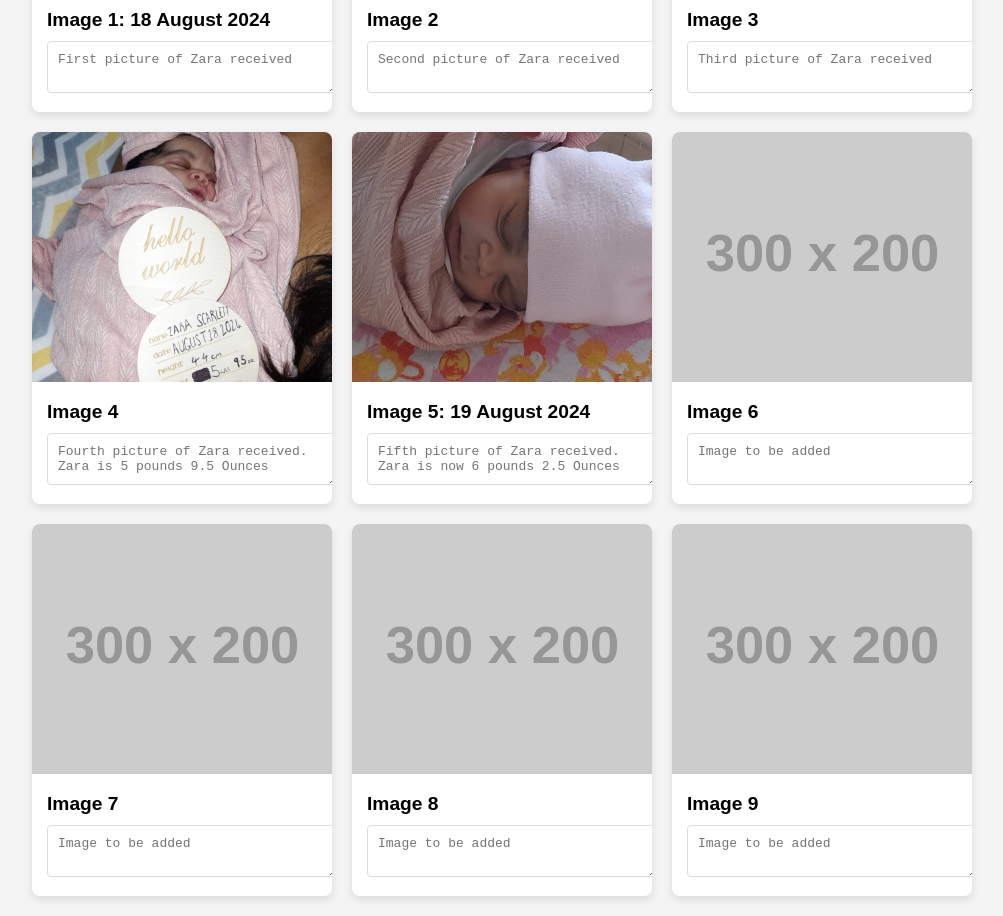
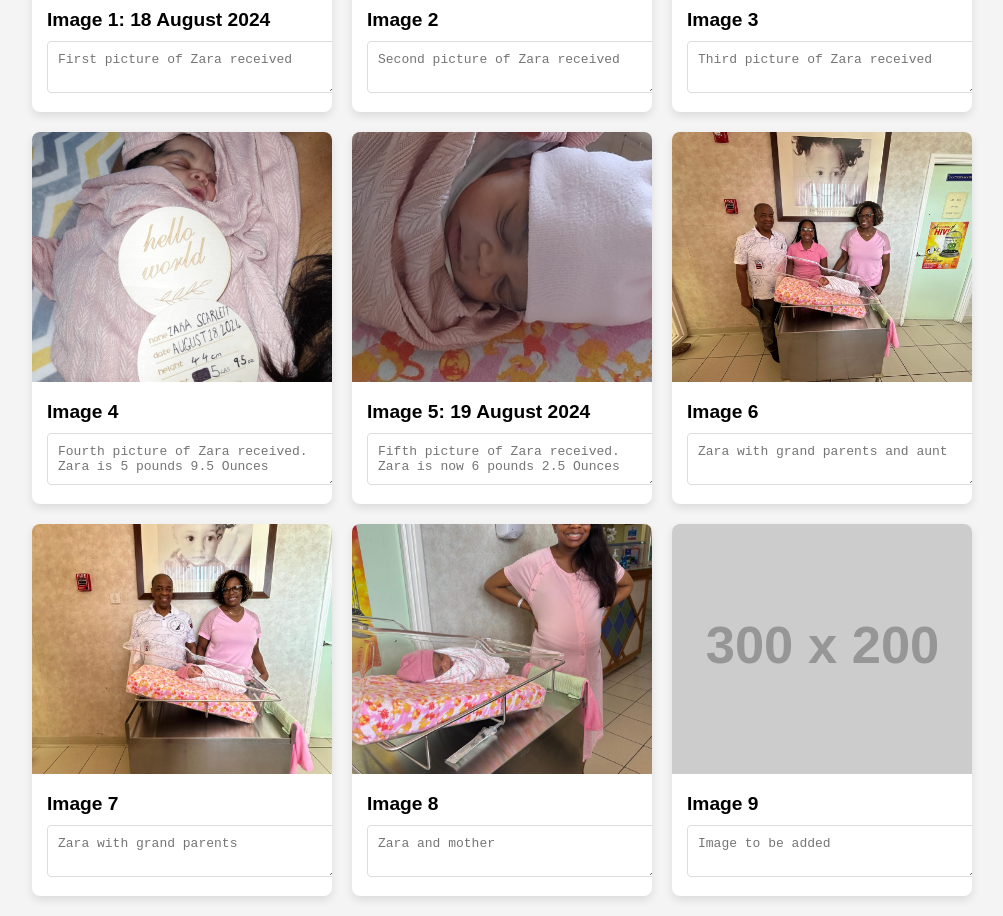
Before and after one commit to gladstone28/zara-picture-gallery, a plain HTML site: page index.html in a window 1280 px wide. Shown: the part 360-1276 px from the top of the page, without its empty margins (138-1141 px from the left). Drawn offline with Linux system fonts and the light colour scheme; placeholder pictures from the web are drawn by us.

Commit message:
add new pictures and modify index.html

```diff
--- a/index.html
+++ b/index.html
@@ -103,24 +103,24 @@
             </div>
         </div>
         <div class="card">
-            <img src="https://via.placeholder.com/300x200" alt="Image 6">
+            <img src="Natalya-baby-6.jpeg" alt="Image 6">
             <div class="card-content">
                 <h3>Image 6</h3>
-                <textarea placeholder="Image to be added"></textarea>
+                <textarea placeholder="Zara with grand parents and aunt"></textarea>
             </div>
         </div>
         <div class="card">
-            <img src="https://via.placeholder.com/300x200" alt="Image 7">
+            <img src="Natalya-baby-7.jpeg" alt="Image 7">
             <div class="card-content">
                 <h3>Image 7</h3>
-                <textarea placeholder="Image to be added"></textarea>
+                <textarea placeholder="Zara with grand parents"></textarea>
             </div>
         </div>
         <div class="card">
-            <img src="https://via.placeholder.com/300x200" alt="Image 8">
+            <img src="Natalya-baby-8.jpeg" alt="Image 8">
             <div class="card-content">
                 <h3>Image 8</h3>
-                <textarea placeholder="Image to be added"></textarea>
+                <textarea placeholder="Zara and mother"></textarea>
             </div>
         </div>
         <div class="card">
```
Also changed, not shown: Natalya-baby-6.jpeg (added), Natalya-baby-7.jpeg (added), Natalya-baby-8.jpeg (added).
